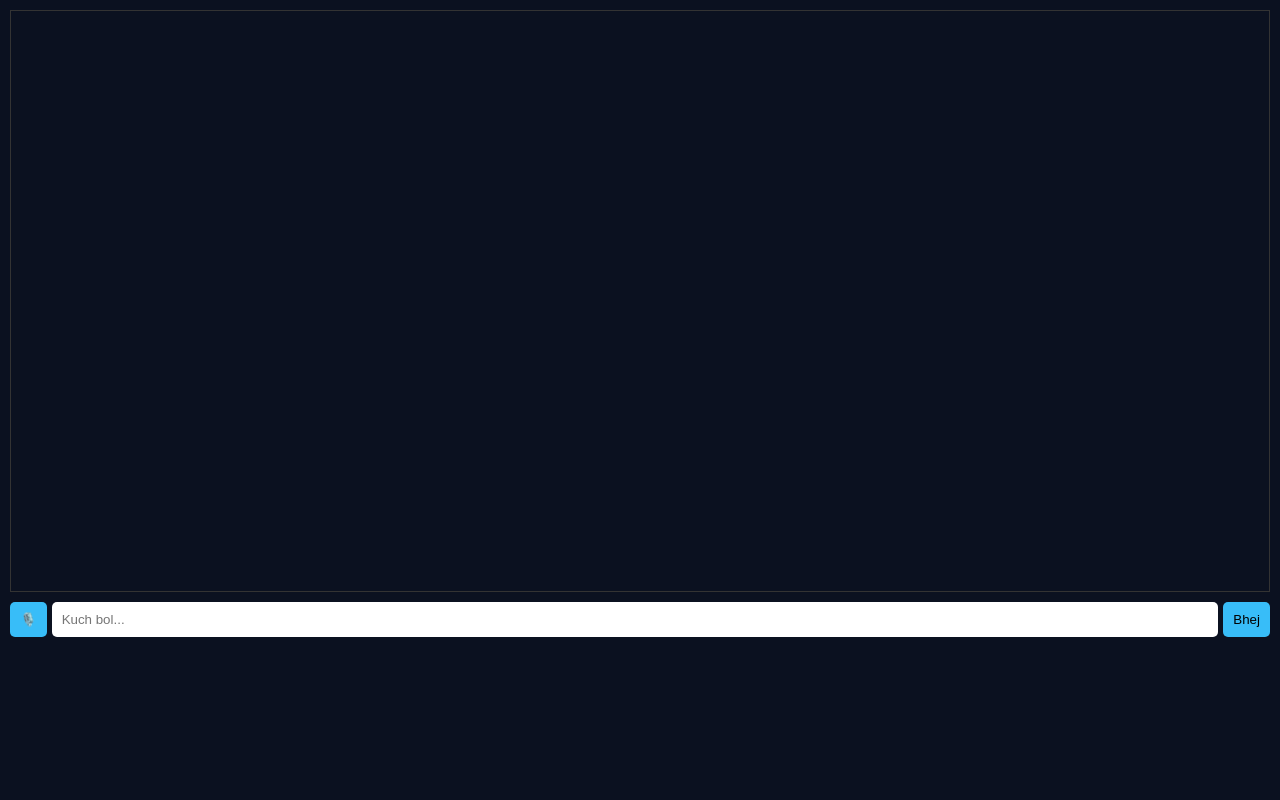
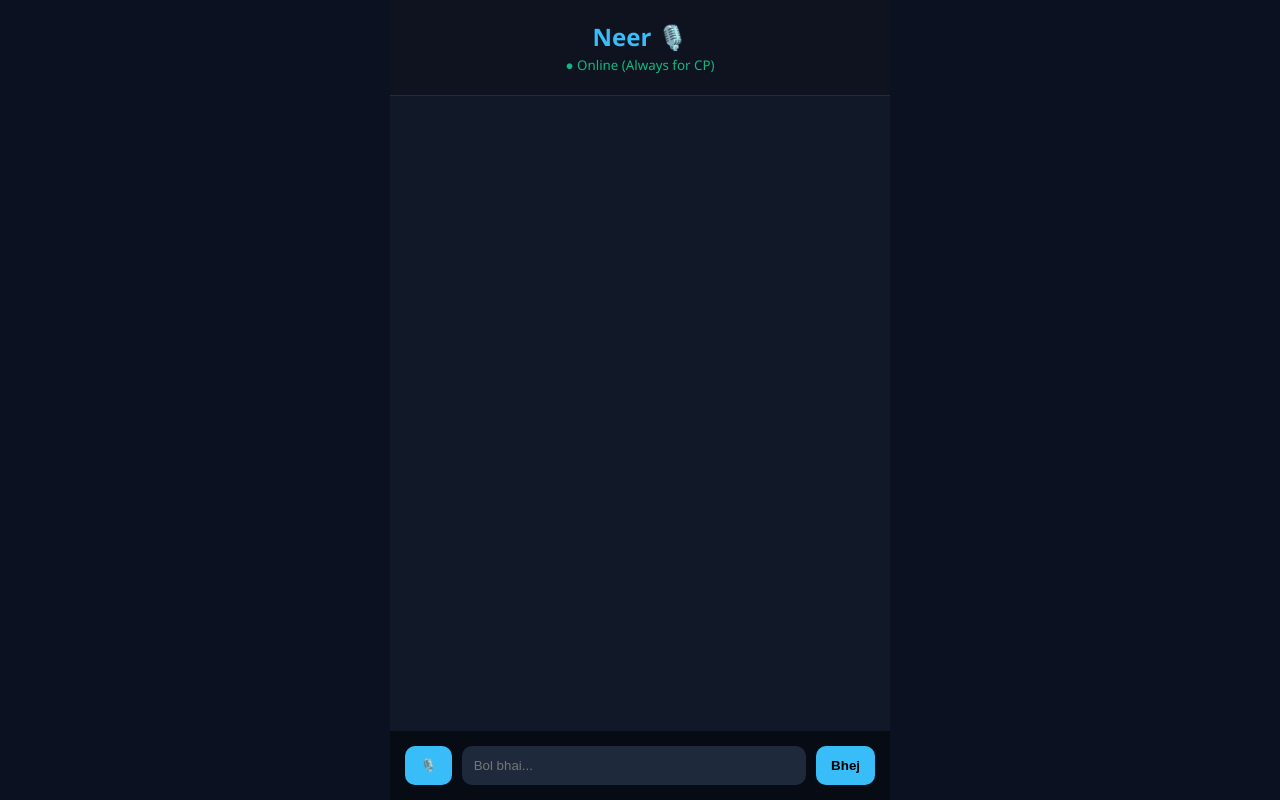
Before and after one commit to neerborana17-beep/Neer-Ai-For-CP, a Flask app: page / in a window 1280 px wide. Run offline with Flask 3, Linux system fonts and the light colour scheme.

Commit message:
Update index.html

```diff
--- a/templates/index.html
+++ b/templates/index.html
@@ -1,27 +1,35 @@
 <!DOCTYPE html>
-<html>
+<html lang="hi">
 <head>
     <meta charset="UTF-8">
     <meta name="viewport" content="width=device-width, initial-scale=1.0">
-    <title>Neer AI</title>
+    <title>Neer AI | Dost</title>
     <style>
-        body { font-family: sans-serif; background: #0b1120; color: white; margin: 0; padding: 10px; }
-        #chat-box { height: 70vh; overflow-y: auto; border: 1px solid #333; padding: 10px; margin-bottom: 10px; display: flex; flex-direction: column; }
-        .msg { padding: 8px; margin: 5px; border-radius: 8px; max-width: 80%; }
-        .user { background: #38bdf8; align-self: flex-end; color: black; }
-        .ai { background: #334155; align-self: flex-start; }
-        .input-area { display: flex; gap: 5px; }
-        input { flex: 1; padding: 10px; border-radius: 5px; border: none; }
-        button { padding: 10px; background: #38bdf8; border: none; border-radius: 5px; cursor: pointer; }
+        :root { --bg: #0b1120; --glass: rgba(17, 25, 40, 0.95); --accent: #38bdf8; }
+        body { font-family: 'Segoe UI', sans-serif; background: var(--bg); color: white; margin: 0; display: flex; justify-content: center; height: 100vh; }
+        .chat-container { width: 100%; max-width: 500px; background: var(--glass); display: flex; flex-direction: column; }
+        .header { padding: 20px; border-bottom: 1px solid rgba(255,255,255,0.1); text-align: center; background: rgba(0,0,0,0.2); }
+        #chat-box { flex: 1; padding: 20px; overflow-y: auto; display: flex; flex-direction: column; gap: 10px; }
+        .msg { max-width: 80%; padding: 12px; border-radius: 15px; font-size: 15px; }
+        .user { align-self: flex-end; background: var(--accent); color: #000; }
+        .ai { align-self: flex-start; background: rgba(255,255,255,0.1); }
+        .input-area { padding: 15px; display: flex; gap: 10px; background: #070b14; }
+        input { flex: 1; background: #1e293b; border: none; border-radius: 10px; padding: 12px; color: white; outline: none; }
+        .btn { background: var(--accent); border: none; padding: 10px 15px; border-radius: 10px; cursor: pointer; font-weight: bold; }
     </style>
 </head>
 <body>
-    <div id="chat-box"></div>
-    <div id="typing" style="display:none; font-size: 12px; color: #aaa;">Neer soch raha hai...</div>
-    <div class="input-area">
-        <button onclick="startVoice()">🎙️</button>
-        <input type="text" id="user-input" placeholder="Kuch bol..." onkeypress="if(event.key==='Enter') sendMessage()">
-        <button onclick="sendMessage()">Bhej</button>
+    <div class="chat-container">
+        <div class="header">
+            <h2 style="margin:0; color:var(--accent);">Neer 🎙️</h2>
+            <small style="color:#10b981;">● Online (Always for CP)</small>
+        </div>
+        <div id="chat-box"></div>
+        <div class="input-area">
+            <button class="btn" onclick="startVoice()">🎙️</button>
+            <input type="text" id="user-input" placeholder="Bol bhai..." onkeypress="if(event.key==='Enter') sendMessage()">
+            <button class="btn" onclick="sendMessage()">Bhej</button>
+        </div>
     </div>
 
     <script>
@@ -32,25 +40,17 @@
             window.speechSynthesis.cancel();
             const s = new SpeechSynthesisUtterance(text);
             s.lang = 'hi-IN';
-            s.pitch = 0.8; // Male-ish tone
+            s.pitch = 0.7; // Lower pitch = Man's voice
+            s.rate = 1.0;
             window.speechSynthesis.speak(s);
         }
 
-        function startVoice() {
-            const SpeechRecognition = window.SpeechRecognition || window.webkitSpeechRecognition;
-            if(!SpeechRecognition) return alert("Not supported");
-            const rec = new SpeechRecognition();
-            rec.lang = 'hi-IN';
-            rec.onresult = (e) => { userInput.value = e.results[0][0].transcript; sendMessage(); };
-            rec.start();
-        }
-
         async function sendMessage() {
-            const m = userInput.value;
+            const m = userInput.value.trim();
             if(!m) return;
             chatBox.innerHTML += `<div class="msg user">${m}</div>`;
             userInput.value = '';
-            document.getElementById('typing').style.display = 'block';
+            chatBox.scrollTop = chatBox.scrollHeight;
 
             const res = await fetch('/chat', {
                 method: 'POST',
@@ -58,11 +58,17 @@
                 body: JSON.stringify({message: m})
             });
             const d = await res.json();
-            document.getElementById('typing').style.display = 'none';
             chatBox.innerHTML += `<div class="msg ai">${d.reply}</div>`;
             chatBox.scrollTop = chatBox.scrollHeight;
             speak(d.reply);
         }
+
+        function startVoice() {
+            const rec = new (window.SpeechRecognition || window.webkitSpeechRecognition)();
+            rec.lang = 'hi-IN';
+            rec.onresult = (e) => { userInput.value = e.results[0][0].transcript; sendMessage(); };
+            rec.start();
+        }
     </script>
 </body>
-</html>
+            </html>
```
